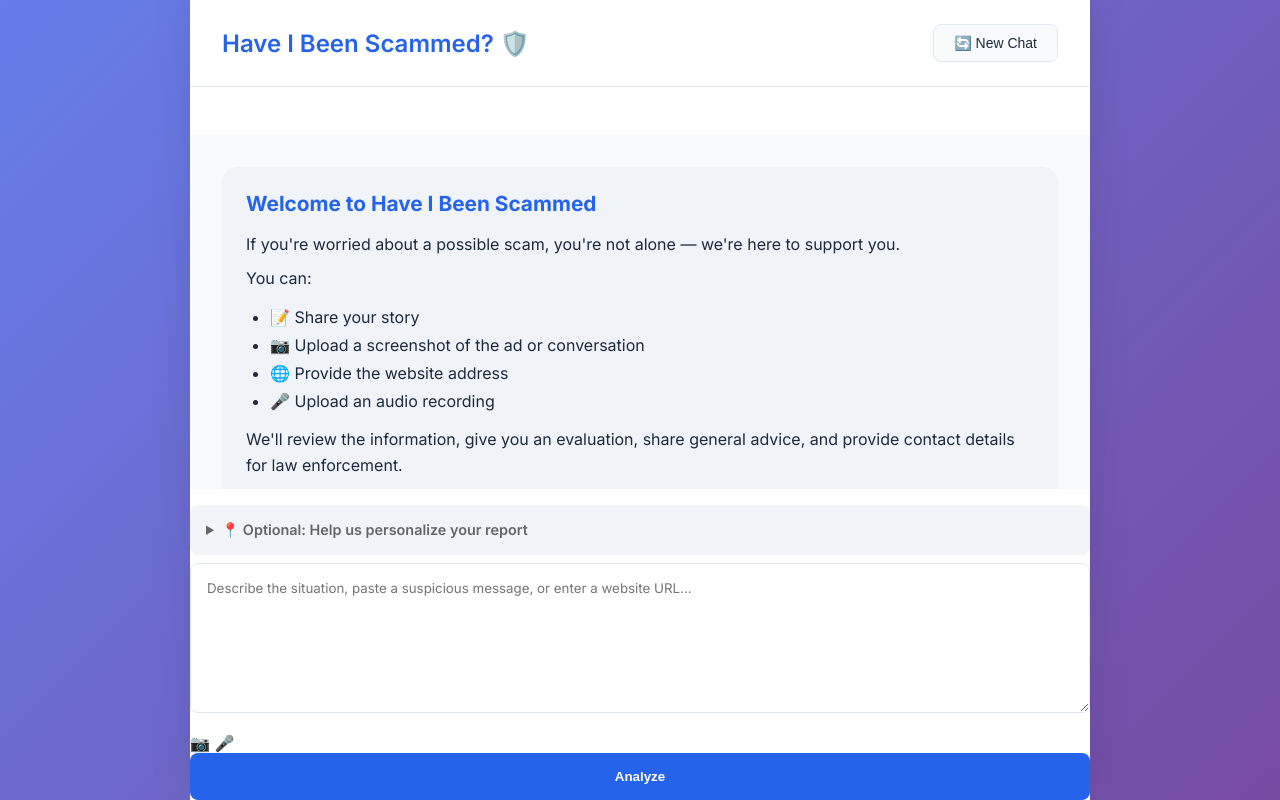
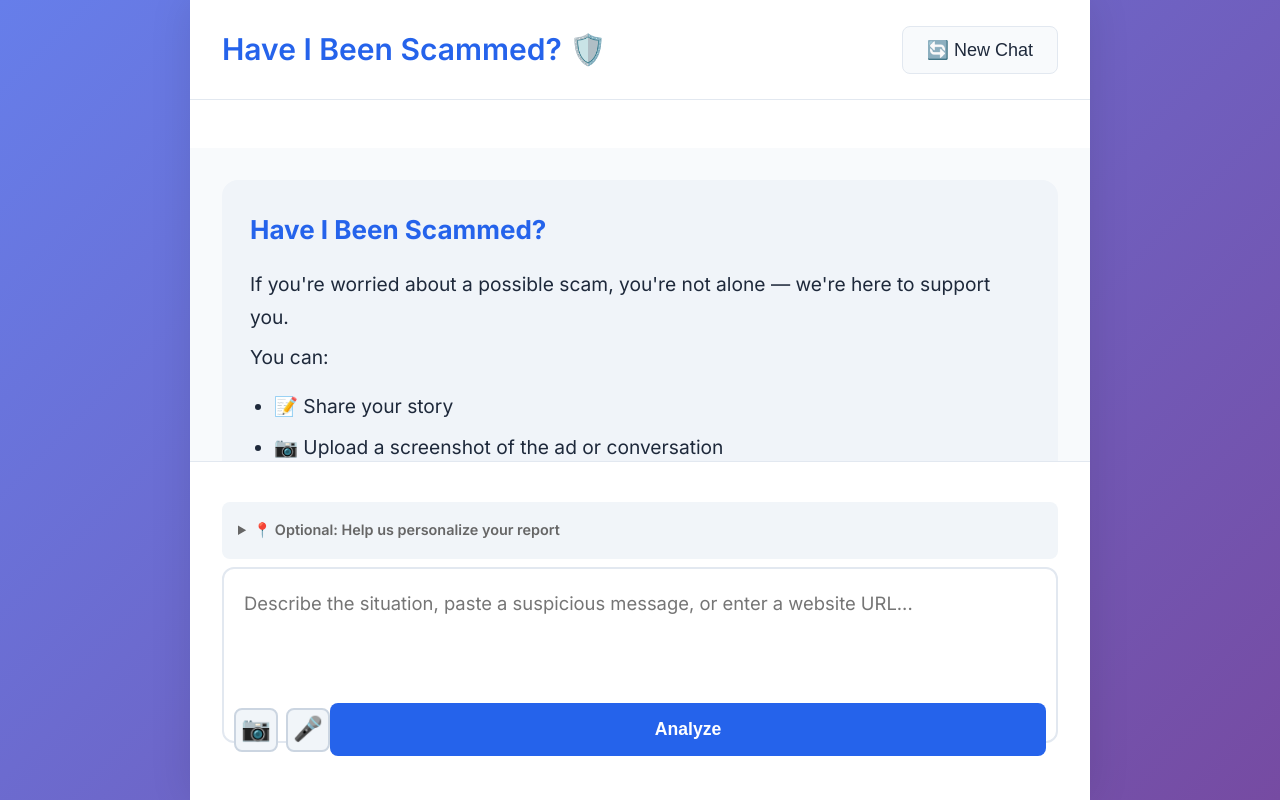
Before and after one commit to linkenthegreat/have_I_been_scammed, a Flask app: page / in a window 1280 px wide. Run offline with Flask 3, Linux system fonts and the light colour scheme; parts of the project's set-up code (start-up, migrations or seed data) failed here and were passed over.

Commit message:
document update, font size adjustment, front-end display fix, DB  Cli user experience improvement

```diff
--- a/front_end/static/style.css
+++ b/front_end/static/style.css
@@ -18,6 +18,8 @@ body {
     display: flex;
     justify-content: center;
     min-height: 100vh;
+    font-size: 1.1rem;
+    line-height: 1.7;
 }
 
 /* Chat Container */
@@ -42,7 +44,7 @@ body {
 }
 
 .chat-header h1 {
-    font-size: 1.5rem;
+    font-size: 1.875rem;
     margin: 0;
     color: var(--primary);
     font-weight: 600;
@@ -50,11 +52,11 @@ body {
 
 /* New Chat Button */
 .new-chat-btn {
-    padding: 0.625rem 1.25rem;
+    padding: 0.75rem 1.5rem;
     background: var(--bg);
     border: 1px solid var(--border);
     border-radius: 8px;
-    font-size: 0.875rem;
+    font-size: 1.125rem;
     font-weight: 500;
     color: var(--text);
     cursor: pointer;
@@ -97,20 +99,22 @@ body {
 
 .assistant-message .message-content {
     background: var(--message-bg);
-    padding: 1.5rem;
+    padding: 1.75rem;
     border-radius: 1rem;
     max-width: 100%;
 }
 
 .assistant-message h2 {
     margin: 0 0 1rem 0;
-    font-size: 1.3rem;
+    font-size: 1.625rem;
     color: var(--primary);
+    font-weight: 600;
 }
 
 .assistant-message p {
     margin: 0.5rem 0;
-    line-height: 1.6;
+    line-height: 1.7;
+    font-size: 1.2rem;
 }
 
 .assistant-message ul {
@@ -120,15 +124,19 @@ body {
 
 .assistant-message li {
     margin: 0.5rem 0;
+    font-size: 1.2rem;
+    line-height: 1.7;
 }
 
 .user-message .message-content {
     background: var(--primary);
     color: white;
-    padding: 1rem 1.5rem;
+    padding: 1.25rem 1.75rem;
     border-radius: 1rem;
     max-width: 80%;
     margin-left: auto;
+    font-size: 1.2rem;
+    line-height: 1.7;
 }
 
 @keyframes fadeIn {
@@ -296,12 +304,19 @@ button#analyzeBtn:hover {
 .context-fields select {
     flex: 1;
     min-width: 200px;
-    padding: 0.75rem;
-    border: 1px solid #cbd5e1;
-    --text: #1e293b;
-    --safe: #16a34a;
-    --caution: #ca8a04;
-    --danger: #dc2626;
+    padding: 0.875rem;
+    border: 2px solid #cbd5e1;
+    border-radius: 0.5rem;
+    background: white;
+    cursor: pointer;
+    font-size: 1.05rem;
+    transition: border-color 0.2s;
+}
+
+.context-fields select:focus {
+    outline: none;
+    border-color: var(--primary);
+    box-shadow: 0 0 0 3px rgba(37, 99, 235, 0.1);
 }
 
 body {
@@ -577,3 +592,153 @@ button#analyzeBtn:hover {
     color: #64748b;
     font-size: 0.9rem;
 }
+
+/* File Tag Styles */
+.file-tag {
+    display: inline-flex;
+    align-items: center;
+    gap: 0.75rem;
+    padding: 0.75rem 1.25rem;
+    background: #f1f5f9;
+    border: 2px solid #cbd5e1;
+    border-radius: 0.75rem;
+    margin-right: 0.5rem;
+    font-size: 1.15rem;
+}
+
+.file-tag button {
+    background: none;
+    border: none;
+    color: #64748b;
+    cursor: pointer;
+    font-size: 1.4rem;
+    padding: 0;
+    line-height: 1;
+    transition: color 0.2s;
+}
+
+.file-tag button:hover {
+    color: var(--danger);
+}
+
+/* File attachments in messages */
+.message-files {
+    display: flex;
+    flex-wrap: wrap;
+    gap: 0.5rem;
+    margin-top: 0.5rem;
+    font-size: 1.1rem;
+}
+
+.message-file-badge {
+    display: inline-flex;
+    align-items: center;
+    gap: 0.5rem;
+    padding: 0.5rem 1rem;
+    background: rgba(255, 255, 255, 0.2);
+    border-radius: 0.5rem;
+    font-size: 1.15rem;
+    color: white;
+}
+
+.user-message .message-file-badge {
+    background: rgba(255, 255, 255, 0.2);
+}
+
+.assistant-message .message-file-badge {
+    background: rgba(37, 99, 235, 0.1);
+    color: var(--primary);
+}
+
+/* Chat Input Container Styles */
+.chat-input-container {
+    padding: 1.5rem 2rem 2rem 2rem;
+    background: white;
+    border-top: 1px solid var(--border);
+}
+
+.chat-input-wrapper {
+    position: relative;
+}
+
+.chat-input-wrapper textarea {
+    width: 100%;
+    padding: 1.25rem;
+    padding-bottom: 4rem;
+    border: 2px solid #e2e8f0;
+    border-radius: 0.75rem;
+    font-family: inherit;
+    font-size: 1.15rem;
+    line-height: 1.6;
+    resize: none;
+    min-height: 100px;
+    box-sizing: border-box;
+    transition: border-color 0.2s;
+}
+
+.chat-input-wrapper textarea:focus {
+    outline: none;
+    border-color: var(--primary);
+    box-shadow: 0 0 0 3px rgba(37, 99, 235, 0.1);
+}
+
+.chat-input-actions {
+    position: absolute;
+    bottom: 0.75rem;
+    left: 0.75rem;
+    right: 0.75rem;
+    display: flex;
+    justify-content: space-between;
+    align-items: center;
+}
+
+.input-actions-left {
+    display: flex;
+    gap: 0.5rem;
+}
+
+.attach-btn {
+    width: 2.5rem;
+    height: 2.5rem;
+    display: flex;
+    align-items: center;
+    justify-content: center;
+    background: #f1f5f9;
+    border: 2px solid #cbd5e1;
+    border-radius: 0.5rem;
+    cursor: pointer;
+    font-size: 1.5rem;
+    transition: all 0.2s;
+}
+
+.attach-btn:hover {
+    background: #e2e8f0;
+    border-color: var(--primary);
+    transform: scale(1.05);
+}
+
+.attach-btn:active {
+    transform: scale(0.95);
+}
+
+.send-btn {
+    padding: 0.75rem 1.75rem;
+    background: var(--primary);
+    color: white;
+    border: none;
+    border-radius: 0.5rem;
+    font-size: 1.1rem;
+    font-weight: 600;
+    cursor: pointer;
+    transition: all 0.2s;
+}
+
+.send-btn:hover {
+    background: #1d4ed8;
+    transform: translateY(-1px);
+    box-shadow: 0 4px 12px rgba(37, 99, 235, 0.3);
+}
+
+.send-btn:active {
+    transform: translateY(0);
+}
--- a/front_end/templates/index.html
+++ b/front_end/templates/index.html
@@ -24,7 +24,7 @@
                         <!-- Welcome Message -->
                         <div class="message assistant-message">
                             <div class="message-content">
-                                <h2>Welcome to <strong>Have I Been Scammed</strong></h2>
+                                <h2><strong>Have I Been Scammed?</strong></h2>
                                 <p>If you're worried about a possible scam, you're not alone — we're here to support you.</p>
                                 <p>You can:</p>
                                 <ul>
@@ -67,11 +67,11 @@
                         <!-- File Attachments -->
                         <div class="file-attachments" id="fileAttachments" style="display: none; margin-bottom: 0.5rem;">
                             <div class="file-tag" id="imageTag" style="display: none;">
-                                📷 <span id="image-filename-tag"></span>
+                                <span style="font-size: 1.3rem;">📷</span> <span id="image-filename-tag"></span>
                                 <button onclick="clearFile('image')" style="margin-left: 0.5rem; cursor: pointer;">✕</button>
                             </div>
                             <div class="file-tag" id="audioTag" style="display: none;">
-                                🎤 <span id="audio-filename-tag"></span>
+                                <span style="font-size: 1.3rem;">🎤</span> <span id="audio-filename-tag"></span>
                                 <button onclick="clearFile('audio')" style="margin-left: 0.5rem; cursor: pointer;">✕</button>
                             </div>
                         </div>
```
Also changed, not shown: db_cli.py (+7 -2 lines), front_end/static/script.js (+46 -2 lines), README.md, agents_n_tools/README.md.
